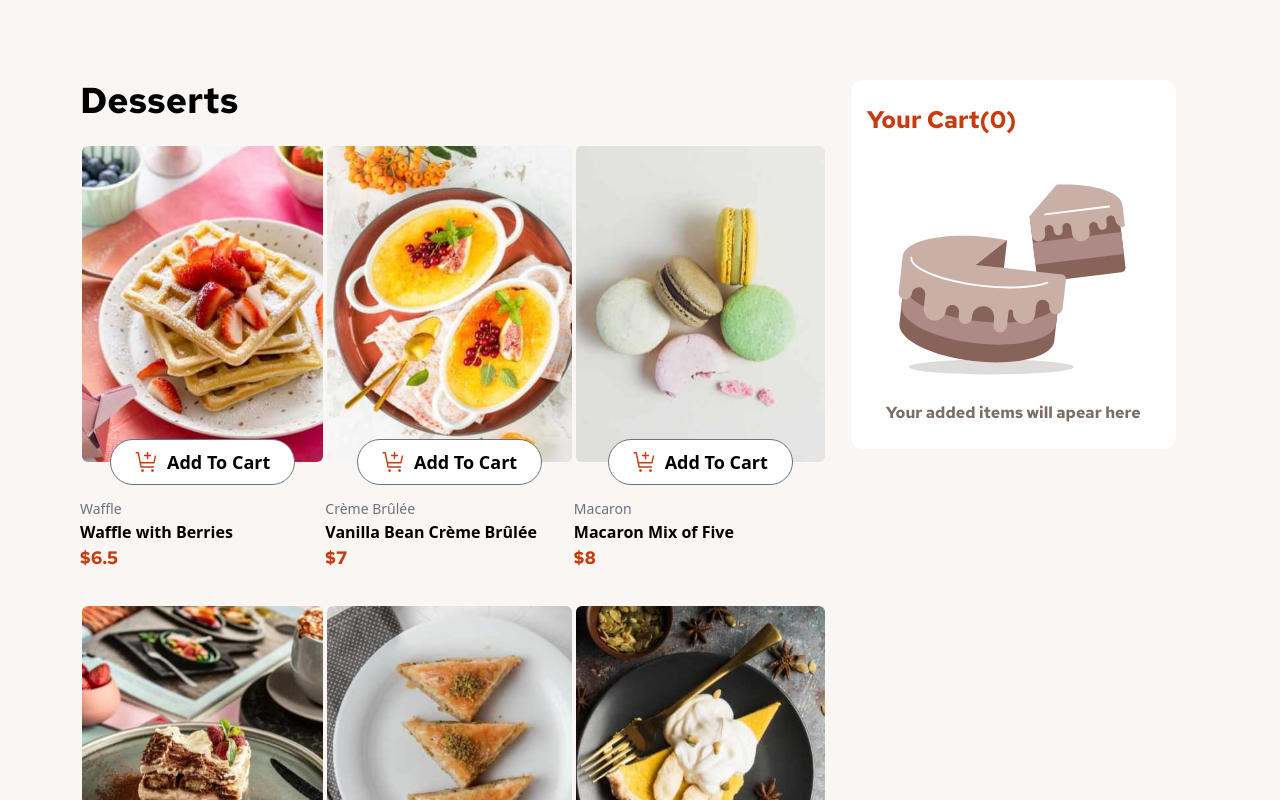
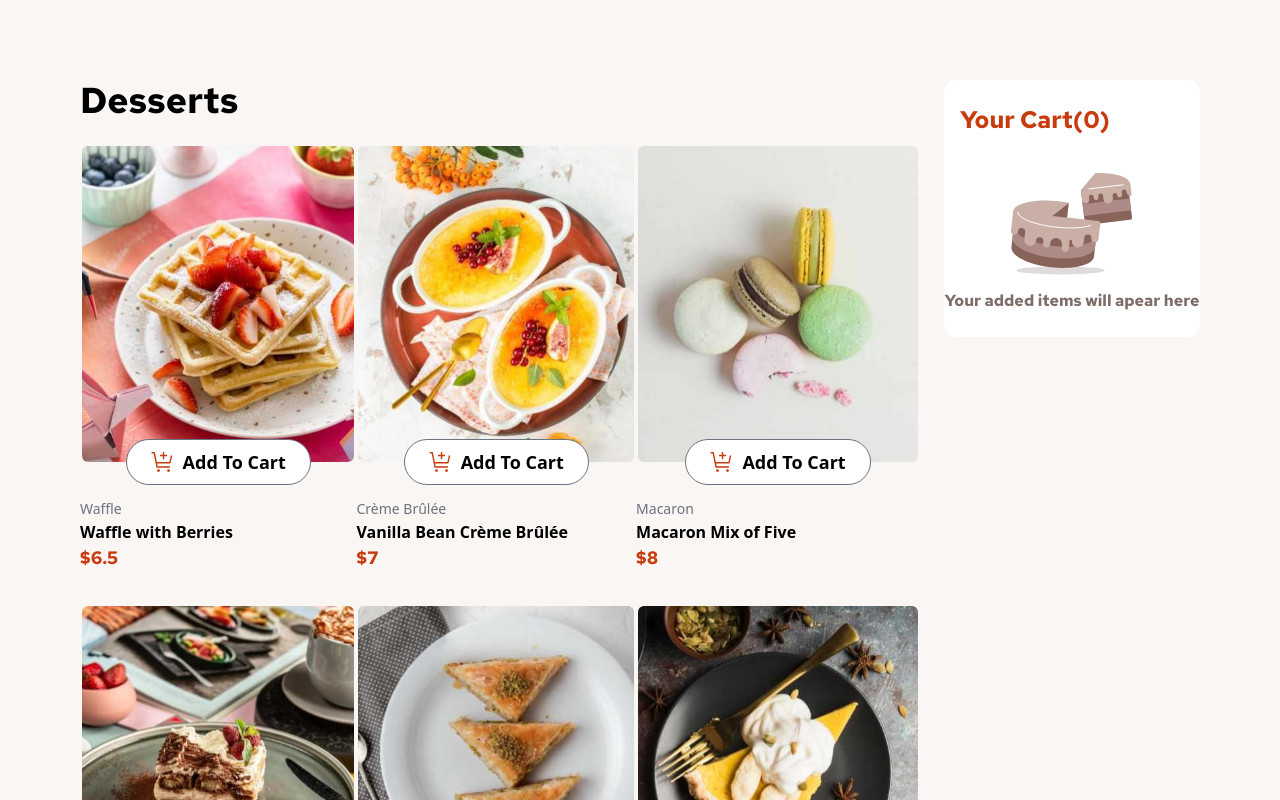
Before and after one commit to zakib9/Desserts, a Vue app: page / in a window 1280 px wide. Shown: the top 800 px of the page. Built offline with nearby package versions, Linux system fonts and the light colour scheme.

Commit message:
updating

```diff
--- a/src/components/YourCartView.vue
+++ b/src/components/YourCartView.vue
@@ -5,7 +5,7 @@
             </h2>
         <div v-if="cardsNumber == 0" class="text-center mb-6">
             <img  src="../assets/images/illustration-empty-cart.svg"
-            alt="" class="m-auto h-60">
+            alt="" class="m-auto">
             <span class="text-s font-RedHatBold text-accent">Your added items will apear here</span>
 
         </div>
--- a/src/views/HomeView.vue
+++ b/src/views/HomeView.vue
@@ -97,22 +97,20 @@ let confirmationOrderPopUp = ref(null)
 <template>
  <div class="
       grid
-      grid-cols-2
+      grid-cols-1
       grid-flow-row
       bg-secondary
       px-20 py-20
-      xl:grid-cols-3
-      md:grid-cols-2
-      sm:grid-cols-1">
+      xl:grid-cols-4
+      ">
   <div class="
       col-span-1
-      xl:col-span-2
-      xl:grid
-
+      xl:col-span-3
+      lg:grid
       "
       >
     <h1 class="text-black text-4xl font-RedHatBold mb-6 col-span-3">Desserts</h1>
-    <div class="flex justify-start" v-for="card in items" :key="card.name">
+    <div class="flex justify-center" v-for="card in items" :key="card.name">
       <CardView
       :card = "card"
       @activation="onActivation(card)"
@@ -122,7 +120,7 @@ let confirmationOrderPopUp = ref(null)
   </div>
   <div class="
     col-span-1
-    bg-white mx-6
+    bg-white xl:ml-6
     self-start
     rounded-xl
     ">
```
